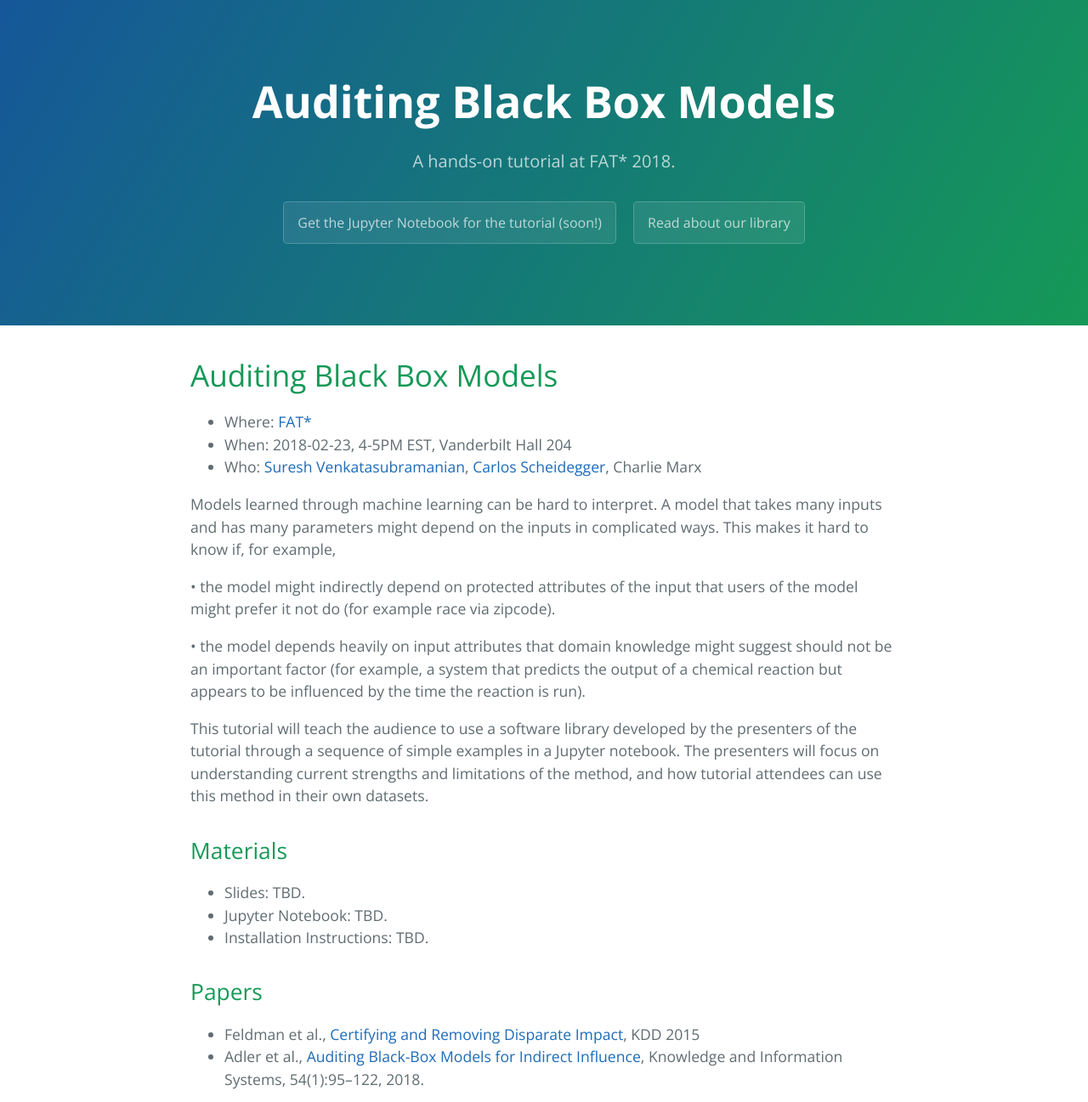
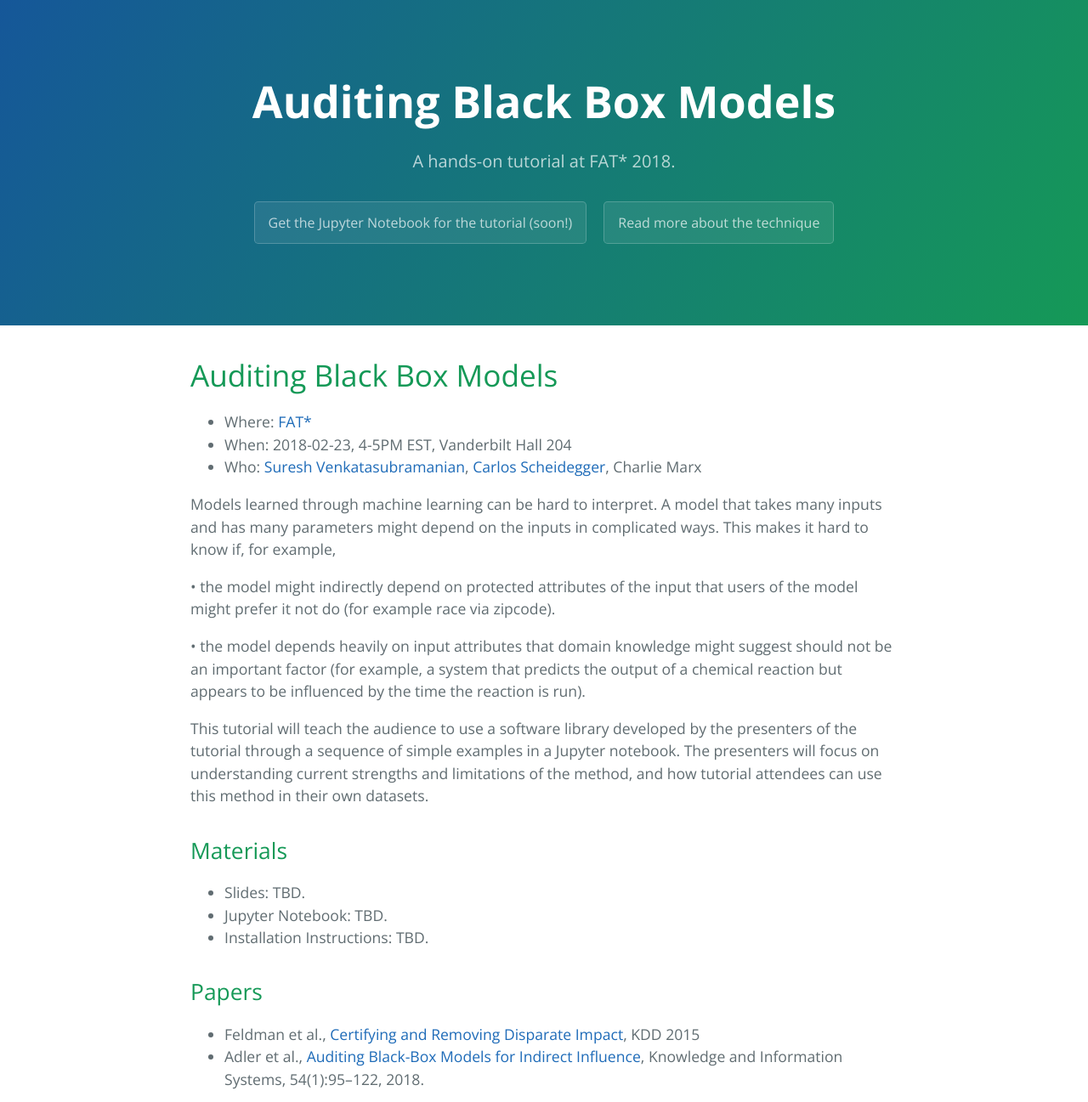
Before and after one commit to algofairness/fatconference-2018-auditing-tutorial, a Jekyll site: the page built from index.md, in a window 1280 px wide, cut to the strip 0-1297 px from the top of the page. Shown: the whole strip at 85% size. Built offline with Jekyll 4.4.1, drawn with Linux system fonts in a browser that asks for light colours.

Commit message:
fixing header

```diff
--- a/_includes/page-header.html
+++ b/_includes/page-header.html
@@ -2,5 +2,5 @@
   <h1 class="project-name">{{ site.title }}</h1>
   <h2 class="project-tagline">{{ site.tagline }}</h2>
   <span class="btn">Get the Jupyter Notebook for the tutorial (soon!)</span>
-  <a href="#Papers" class="btn">Read about our library</a>
+  <a href="#Papers" class="btn">Read more about the technique</a>
 </section>
--- a/index.md
+++ b/index.md
@@ -35,7 +35,7 @@ how tutorial attendees can use this method in their own datasets.
 * Jupyter Notebook: TBD.
 * Installation Instructions: TBD.
 
-## Papers
+## Papers <a name="papers"></a>
 
 * Feldman et al., [Certifying and Removing Disparate Impact](https://dl.acm.org/citation.cfm?id=2783311), KDD 2015
 * Adler et al., [Auditing Black-Box Models for Indirect Influence](https://link.springer.com/article/10.1007/s10115-017-1116-3), Knowledge and Information Systems, 54(1):95--122, 2018.
```
